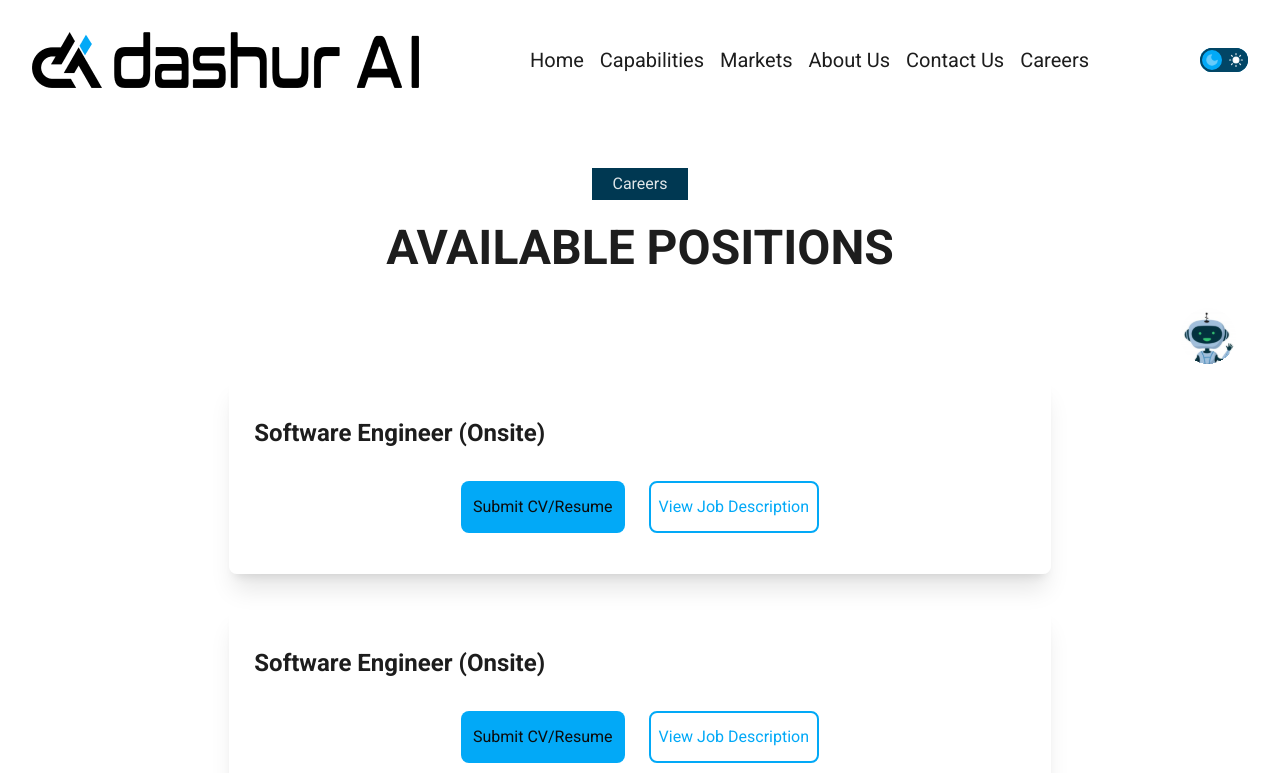
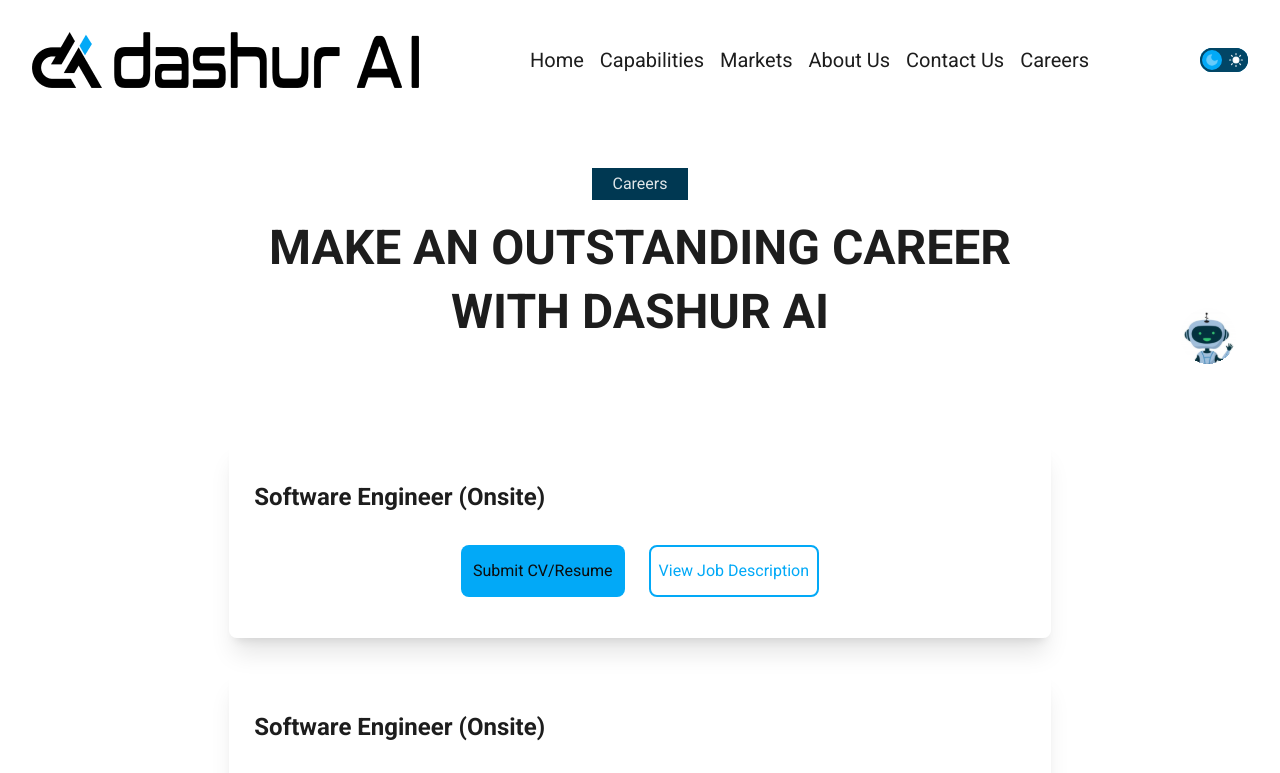
Before and after one commit to saadsrabon/dashurcorporate, a React (Vite) app: page /career in a window 1280 px wide. Shown: the top 773 px of the page. Built offline with nearby package versions, Linux system fonts and the light colour scheme; what react-chatbot-kit would draw is missing.

Commit message:
2024-01-20 04:48:01 - Title changed at carrer

```diff
--- a/src/pages/Career.jsx
+++ b/src/pages/Career.jsx
@@ -19,7 +19,7 @@
     <div className="w-full md:w-4/5 lg:w-3/4 xl:w-2/3 mx-auto my-12 flex-col items-center px-4">
       <div className="flex flex-col justify-center items-center">
         <Chips title="Careers" />
-        <BasicTitle width="w-full md:w-94%" title="available  positions" />
+        <BasicTitle width="w-full md:w-94%" title="Make an Outstanding career with dashur AI" />
         <p className="text-center md:text-left md:ml-[-45px]">Your feedback and inquiries are important to us, and we're here to <br /> provide the support you need.</p>
       </div>
       {
```
